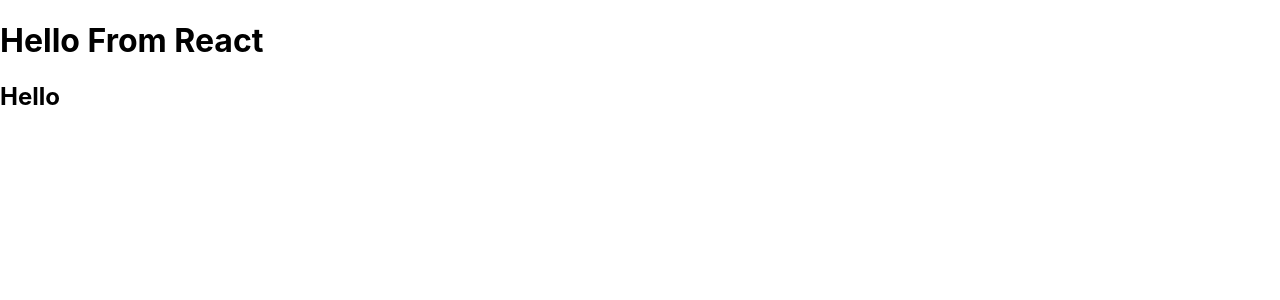
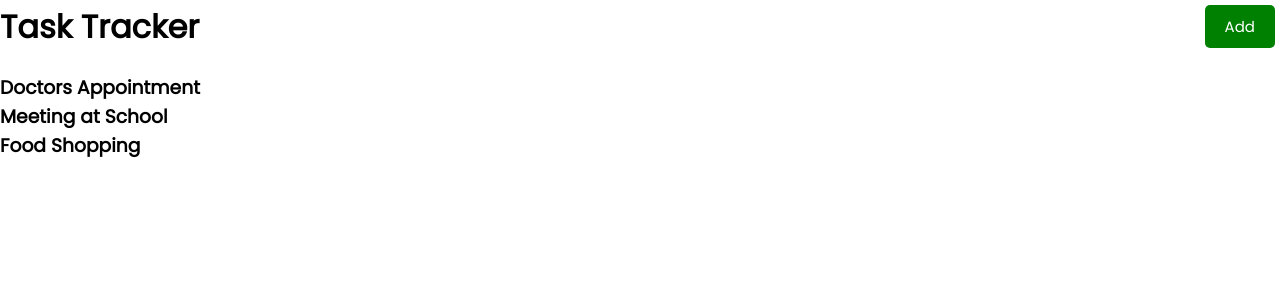
Before and after one commit to Helloalpacaa/react-task-tracker, a React (Create React App) app: page / in a window 1280 px wide. Shown: the top 300 px of the page. Built offline with nearby package versions, Linux system fonts and the light colour scheme.

Commit message:
Update button, header and tasks

```diff
--- a/src/App.js
+++ b/src/App.js
@@ -1,8 +1,11 @@
+import Header from "./components/Header";
+import Tasks from "./components/Tasks";
+
 function App() {
   return (
     <div className="App">
-      <h1>Hello From React</h1>
-      <h2>Hello</h2>
+      <Header />
+      <Tasks />
     </div>
   );
 }
--- /dev/null
+++ b/src/components/Button.js
@@ -0,0 +1,25 @@
+import PropTypes from 'prop-types'
+
+const Button = ({color, text, onClick}) => {
+  return (
+  <button
+  onClick={onClick}
+  style={{backgroundColor: color}}
+  className='btn'
+  >
+    {text}
+    </button>
+  )
+}
+
+Button.defaultProps = {
+    color: 'steelblue',
+}
+
+Button.propTypes = {
+    text: PropTypes.string,
+    color: PropTypes.string,
+    onClick: PropTypes.func,
+}
+
+export default Button
--- a/src/components/Header.js
+++ b/src/components/Header.js
@@ -0,0 +1,31 @@
+import PropTypes from 'prop-types'
+import Button from './Button'
+
+const Header = ({title}) => {
+    const onClick = () => {
+        console.log('Click')
+    }
+
+  return (
+    <header className='header'>
+        <h1>{title}</h1>
+        <Button color='green' text='Add' onClick={onClick}/>
+    </header>
+  )
+}
+
+Header.defaultProps = {
+    title: 'Task Tracker',
+}
+
+Header.propTypes = {
+    title: PropTypes.string.isRequired,
+}
+
+// CSS in JS
+// const headingStyle = {
+//     color: 'red',
+//     backgroundColor: 'black',
+// }
+
+export default Header
--- /dev/null
+++ b/src/components/Tasks.js
@@ -0,0 +1,32 @@
+const tasks = [
+    {
+        id: 1,
+        text: 'Doctors Appointment',
+        day: 'Feb 5th at 2:30pm',
+        reminder: true,
+    },
+    {
+        id: 2,
+        text: 'Meeting at School',
+        day: 'Feb 6th at 1:30pm',
+        reminder: true,
+    },
+    {
+        id: 3,
+        text: 'Food Shopping',
+        day: 'Feb 5th at 2:30pm',
+        reminder: false,
+    }
+]
+
+const Tasks = () => {
+  return (
+    <>
+        {tasks.map((task) => (
+            <h3 key={task.id}>{task.text}</h3>
+        ))}
+    </>
+  )
+}
+
+export default Tasks
--- a/src/index.css
+++ b/src/index.css
@@ -1,13 +1,112 @@
-body {
+@import url('https://fonts.googleapis.com/css2?family=Poppins:wght@300;400&display=swap');
+
+* {
+  box-sizing: border-box;
   margin: 0;
-  font-family: -apple-system, BlinkMacSystemFont, 'Segoe UI', 'Roboto', 'Oxygen',
-    'Ubuntu', 'Cantarell', 'Fira Sans', 'Droid Sans', 'Helvetica Neue',
-    sans-serif;
-  -webkit-font-smoothing: antialiased;
-  -moz-osx-font-smoothing: grayscale;
+  padding: 0;
 }
 
-code {
-  font-family: source-code-pro, Menlo, Monaco, Consolas, 'Courier New',
-    monospace;
+body {
+  font-family: 'Poppins', sans-serif;
 }
+
+.container {
+  max-width: 500px;
+  margin: 30px auto;
+  overflow: auto;
+  min-height: 300px;
+  border: 1px solid steelblue;
+  padding: 30px;
+  border-radius: 5px;
+}
+
+.header {
+  display: flex;
+  justify-content: space-between;
+  align-items: center;
+  margin-bottom: 20px;
+}
+
+.btn {
+  display: inline-block;
+  background: #000;
+  color: #fff;
+  border: none;
+  padding: 10px 20px;
+  margin: 5px;
+  border-radius: 5px;
+  cursor: pointer;
+  text-decoration: none;
+  font-size: 15px;
+  font-family: inherit;
+}
+
+.btn:focus {
+  outline: none;
+}
+
+.btn:active {
+  transform: scale(0.98);
+}
+
+.btn-block {
+  display: block;
+  width: 100%;
+}
+
+.task {
+  background: #f4f4f4;
+  margin: 5px;
+  padding: 10px 20px;
+  cursor: pointer;
+}
+
+.task.reminder {
+  border-left: 5px solid green;
+}
+
+.task h3 {
+  display: flex;
+  align-items: center;
+  justify-content: space-between;
+}
+
+.add-form {
+  margin-bottom: 40px;
+}
+
+.form-control {
+  margin: 20px 0;
+}
+
+.form-control label {
+  display: block;
+}
+
+.form-control input {
+  width: 100%;
+  height: 40px;
+  margin: 5px;
+  padding: 3px 7px;
+  font-size: 17px;
+}
+
+.form-control-check {
+  display: flex;
+  align-items: center;
+  justify-content: space-between;
+}
+
+.form-control-check label {
+  flex: 1;
+}
+
+.form-control-check input {
+  flex: 2;
+  height: 20px;
+}
+
+footer {
+  margin-top: 30px;
+  text-align: center;
+}
```
